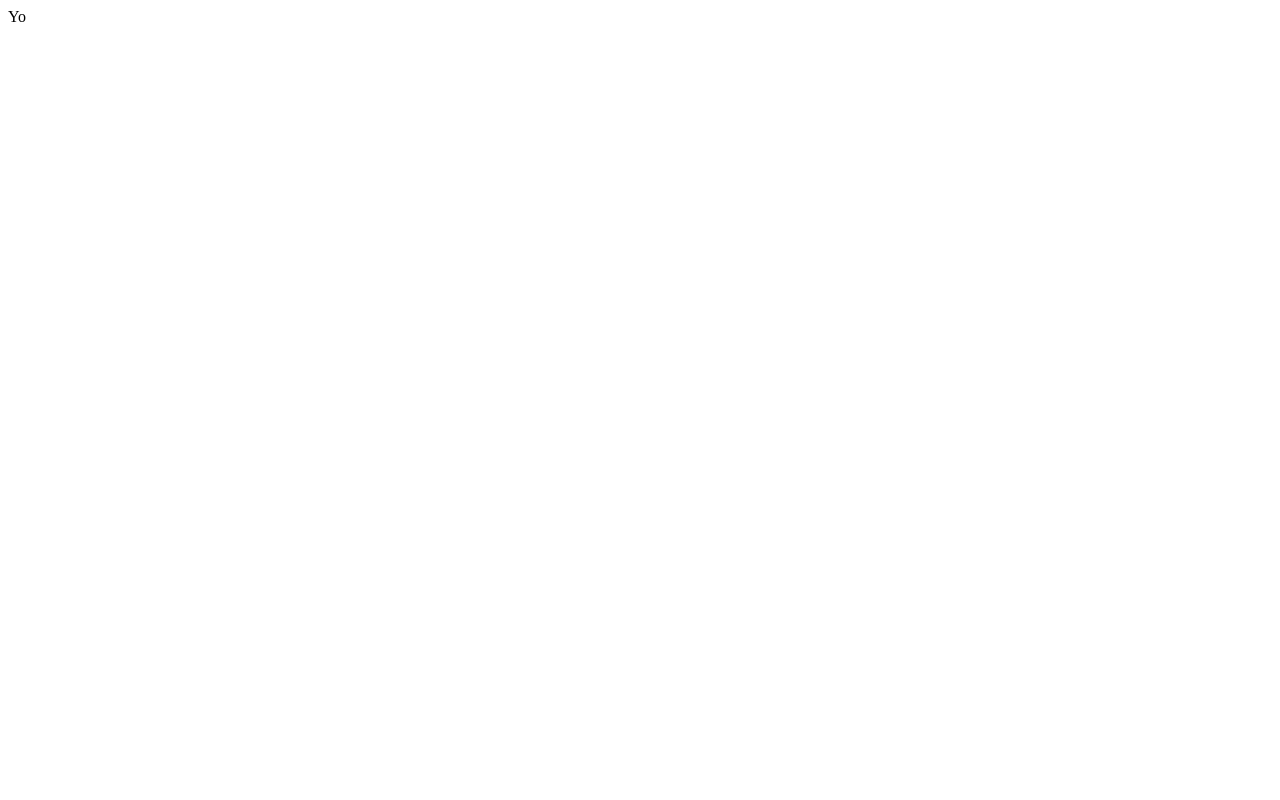
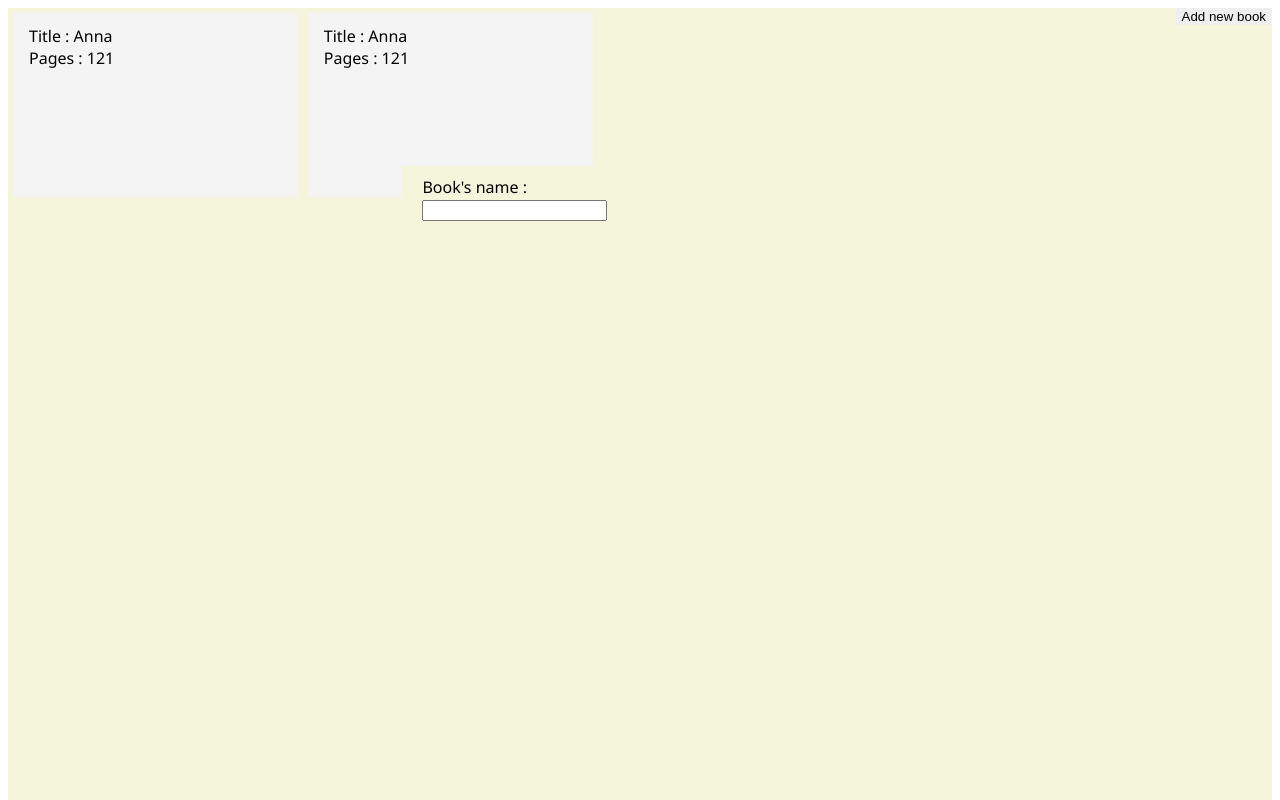
Before and after one commit to mick593/mick593.github.io, a plain HTML site: page library/index.html in a window 1280 px wide. Shown: the top 800 px of the page. Drawn offline with Linux system fonts and the light colour scheme.

Commit message:
Add UI and class function

```diff
--- /dev/null
+++ b/library/CSS/style.css
@@ -0,0 +1,54 @@
+.books-container {
+    height: 100rem;
+    background-color: beige;
+    font-family:'Segoe UI', Tahoma, Geneva, Verdana, sans-serif
+
+}
+
+.book {
+    background-color: #f4f4f4;
+    width: 20%;
+    height: 10rem;
+    margin: 5px 5px;
+    float: left;
+    white-space: pre-line;
+    padding: .75rem 1rem;
+}
+
+#new-book-btn {
+    border: none;
+    align-items: flex-end;
+    float: right;
+    /* box-sizing: border-box; */
+}
+
+#overlay {
+    position: fixed; /* Sit on top of the page content */
+    display: none; /* Hidden by default */
+    width: 100%; /* Full width (cover the whole page) */
+    height: 100%; /* Full height (cover the whole page) */
+    top: 0;
+    left: 0;
+    right: 0;
+    bottom: 0;
+    background-color: rgba(0,0,0,0.5); /* Black background with opacity */
+    z-index: 3; /* Specify a stack order in case you're using a different order for other elements */
+    cursor: pointer; /* Add a pointer on hover */
+  }
+
+  #overlay-container {
+    position: fixed;
+    top: 0;
+    left: 0;
+    right: 0;
+    bottom: 0;
+    height: 20rem;
+    width: 34%;
+    margin:auto;
+    background-color: beige;
+    margin-top: 13%;
+    font-family:'Segoe UI', Tahoma, Geneva, Verdana, sans-serif;
+    z-index: 4;
+    cursor:default;
+    padding: 10px 20px;
+  }
--- a/library/index.html
+++ b/library/index.html
@@ -4,9 +4,28 @@
     <meta charset="UTF-8">
     <meta http-equiv="X-UA-Compatible" content="IE=edge">
     <meta name="viewport" content="width=device-width, initial-scale=1.0">
+    <link rel="stylesheet" href="CSS/style.css">
     <title>Document</title>
 </head>
 <body>
-    Yo
+
+
+    <div class="books-container">
+        <button id = 'new-book-btn'>Add new book</button>
+
+    </div>
+    <div id = "overlay" >
+
+
+    </div>
+    <div id="overlay-container">
+        <form >
+            <label>Book's name :</label><br>
+            <input type="text" id = 'book-name' required>
+        </form>
+
+    </div>
+    <script src="script.js"></script>
 </body>
+
 </html>
--- /dev/null
+++ b/library/script.js
@@ -0,0 +1,54 @@
+let myLibrary = [];
+
+function Book(name, pages) {
+  // Book constructor
+  this.name = name
+  this.pages = pages
+  this.added = false;
+
+}
+
+function addBookToLibrary(book) {
+  // do stuff here
+  myLibrary.push(book)
+}
+
+function displayBooks() {
+    const container = document.querySelector('div.books-container')
+    console.log(container)
+    myLibrary.forEach(function(e) {
+        console.log(e)
+        //add card for each book into page
+        let card = document.createElement('div')
+        card.classList.add('book')
+        card.textContent = 'Title : ' + e['name'] + '\n' + 'Pages : ' + e['pages']
+        container.appendChild(card)
+    })
+}
+function overlayActive() {
+    document.getElementById("overlay-container").style.display = "block";
+    document.getElementById("overlay").style.display = "block";
+
+
+}
+function off() {
+    document.getElementById("overlay").style.display = "none";
+    document.getElementById("overlay-container").style.display = "none";
+  }
+
+let addBtn = document.getElementById('new-book-btn')
+addBtn.addEventListener('click', function() {
+    overlayActive()
+})
+
+let overlay = document.getElementById('overlay')
+overlay.addEventListener('click',function() {
+    off()
+})
+
+
+let b1 = new Book("Anna",121)
+addBookToLibrary(b1)
+addBookToLibrary(b1)
+
+displayBooks()
```
